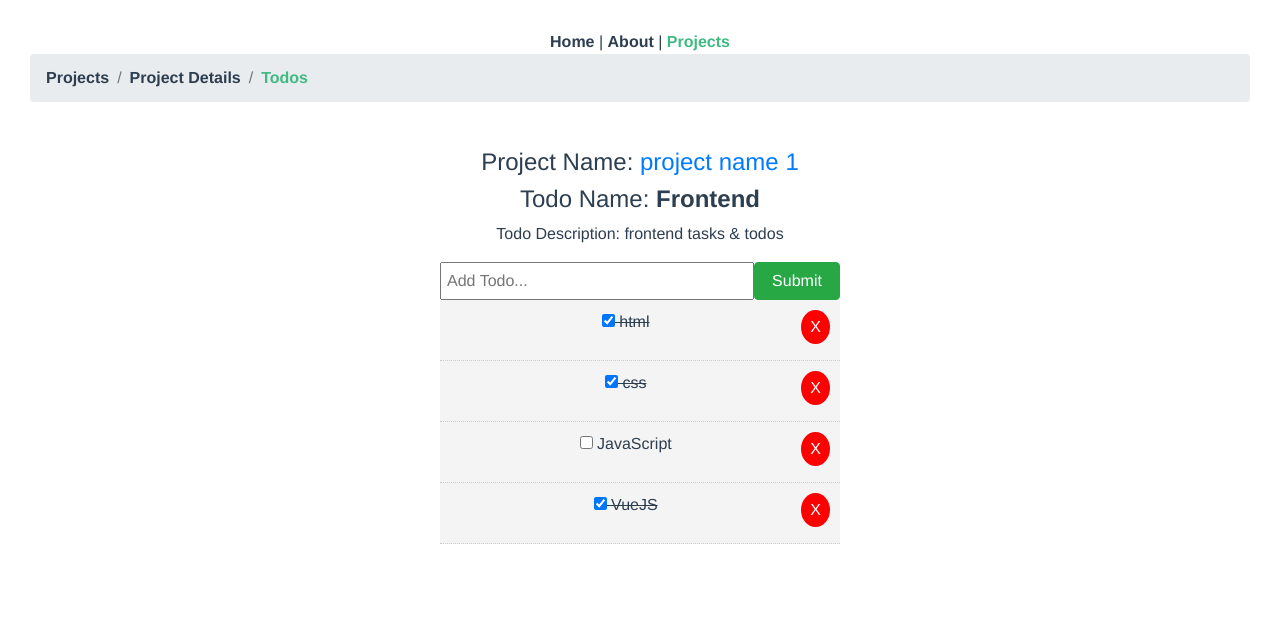
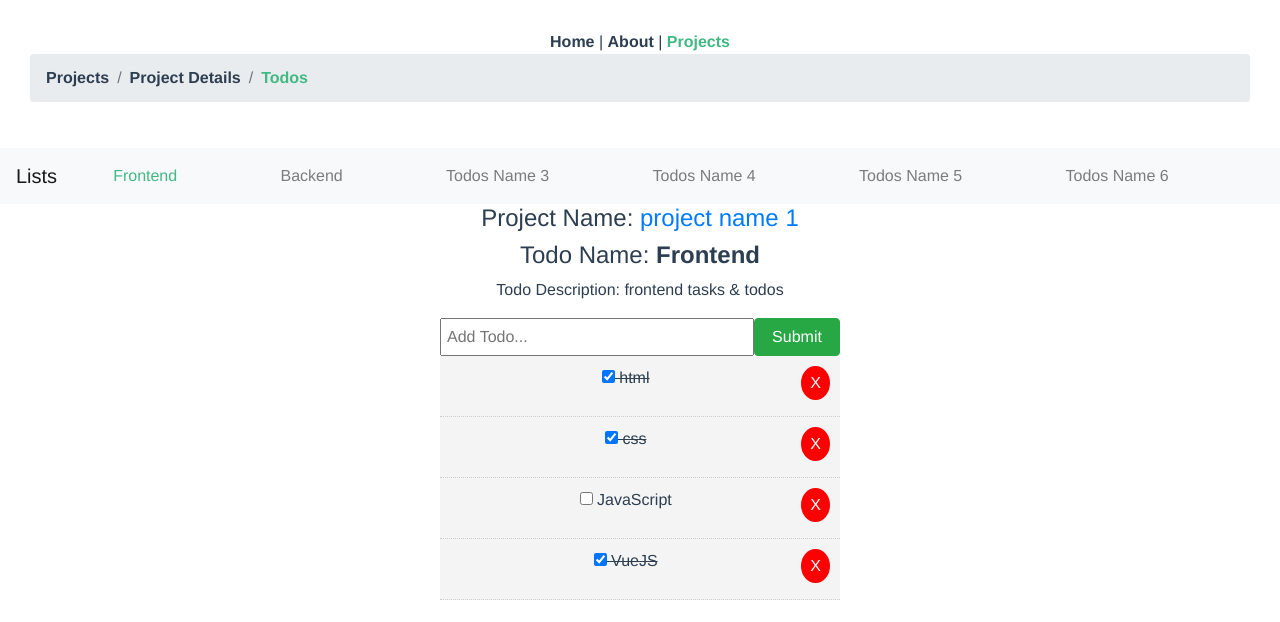
Before and after one commit to AissamYekhlef/todo-vue, a Vue app: page /projects/1/todos/1 in a window 1280 px wide. Shown: the top 622 px of the page. Built offline with nearby package versions, Linux system fonts and the light colour scheme.

Commit message:
Add projects navbar to Todos View

```diff
--- a/src/components/Todos.vue
+++ b/src/components/Todos.vue
@@ -1,5 +1,6 @@
 <template>
     <div>
+        <TodosListNavbar @change-todos="changeTodosList"/>
         <div>
             <h4>Project Name:
             <router-link :to="{ name:'ProjectDetails', params:{project_id: $route.params.project_id} }">
@@ -21,12 +22,14 @@
 <script>
 import TodoItem from './TodoItem.vue';
 import AddTodo from './AddTodo.vue';
+import TodosListNavbar from './TodosListNavbar.vue';
 
 export default {
     name: "Todos",
     components: {
         TodoItem,
-        AddTodo
+        AddTodo,
+        TodosListNavbar
     },
     props: {
 
@@ -81,6 +84,9 @@ export default {
             this.listName = list_todos.name;
             this.listDescription = list_todos.description;
             this.todos = list_todos.todos;
+        },
+        changeTodosList(){
+            this.setTodos();
         }
     },
     mounted(){
--- /dev/null
+++ b/src/components/TodosListNavbar.vue
@@ -0,0 +1,69 @@
+<template>
+    <nav class="navbar navbar-expand-lg navbar-light bg-light">
+        <a class="navbar-brand mr-5" href="#">Lists</a>
+        <!-- <button class="navbar-toggler" type="button" data-toggle="collapse" data-target="#navbarSupportedContent" aria-controls="navbarSupportedContent" aria-expanded="false" aria-label="Toggle navigation">
+            <span class="navbar-toggler-icon"></span>
+        </button> -->
+
+        <div class="collapse navbar-collapse" id="navbarSupportedContent">
+            <ul v-for="l in list" :key="l.id" class="navbar-nav mr-auto">
+                <li class="nav-item" :class="[{active: isActive(l.id)}]">
+                    <router-link class="nav-link" :to="{
+                        name: 'Todos',
+                        params : {
+                            project_id : $route.params.project_id,
+                            todo_id : l.id,
+                        }
+                    }" > {{ l.name }} </router-link>
+                     <!-- <router-link class="nav-link" to="/projects/$()"> {{ l.name }} </router-link> -->
+                </li>
+            </ul>
+        </div>
+    </nav>
+</template>
+
+<script>
+export default {
+
+    data(){
+        return {
+            list: [],
+            currentListId : function(){
+                return parseInt(this.$route.params.todo_id);
+            },
+            isActive(id){
+                return id == this.currentListId;
+            },
+        }
+    },
+    watch: {
+        $route(){
+            this.$emit('change-todos');
+        }
+    },
+    mounted(){
+        this.getTodosList();
+        console.log(this.$router);
+    },
+    methods: {
+        getTodosList(){
+            let id = parseInt(this.$route.params.project_id);
+            let list_projects = [];
+            list_projects = JSON.parse(localStorage.projects);
+            let project = list_projects.find(project => { return project.id === id });
+            this.list = project.todosList;
+            console.log(this.list);
+        },
+    }
+
+}
+</script>
+
+<style scoped>
+
+
+a.router-link-exact-active {
+  color: #42b983 !important;
+}
+
+</style>
```
Also changed, not shown: src/components/AddProject copy.vue (deleted, +0 -65 lines), src/components/ProjectItem copy.vue (deleted, +0 -25 lines).
